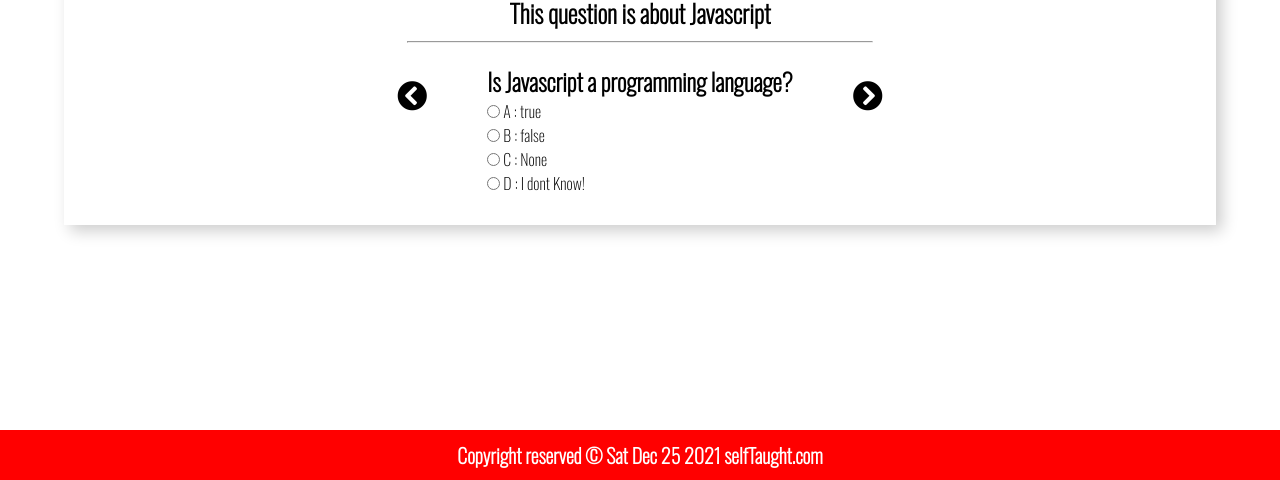
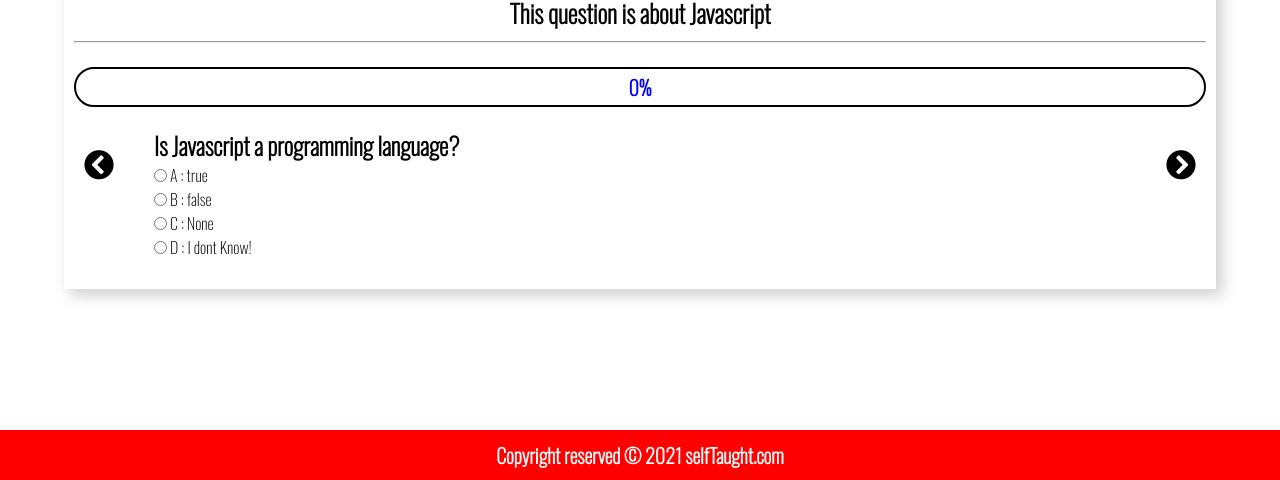
Before and after one commit to Madrine256/questions-and-answer-app, a plain HTML site: page index.html in a window 1280 px wide. Shown: the part 320-800 px from the top of the page. Drawn offline with nearby package versions, Linux system fonts and the light colour scheme; a web font is replaced by a local one.

Commit message:
added progress bar

```diff
--- a/app.js
+++ b/app.js
@@ -5,12 +5,16 @@ const radioInputs = document.querySelectorAll('input[type="radio"]');
 const labels = document.querySelectorAll('label');
 const btns = document.querySelectorAll('button');
 const questionSpanCounter = document.querySelector('#qns-counter');
-const questionContentDiv = document.querySelector('.question-content')
+const questionContentDiv = document.querySelector('.question-content');
+const progressCounter = document.querySelector('.progressCounter');
+const progressBar = document.querySelector('.progressBar');
 let counter = 0;
+const counterWidth = 100;
+let widthNum =  counterWidth / myQuestionBox.length;
 window.addEventListener('DOMContentLoaded', ()=>{
     dataLoading(counter);
-    questionSpanCounter.innerHTML = counter;
-    btnClick();
+    // questionSpanCounter.innerHTML = counter;
+    // btnClick();
     radioInputs.forEach(inputs=>{
         inputs.checked = "";
         inputs.onchange = (e)=>{
@@ -20,7 +24,11 @@ window.addEventListener('DOMContentLoaded', ()=>{
         const myCurrentIncr = myQuestionBox[counter];
 
         if(selectedAns === myCurrentIncr.correctAns){
-            alert('u got it right');
+            alert('Amazing,You got it right!');
+
+            progressCounter.innerHTML= widthNum + "%";
+            progressBar.style.width = widthNum + "%";
+
         }else{
             alert('The Answer is wrong , Try Again!');
             location.reload();
@@ -34,6 +42,7 @@ let dataLoading = (ourData)=>{
     btnClick();
     const question = myQuestionBox[ourData];
     qsnTitle.innerHTML = question.Myqsn;
+    questionSpanCounter.innerHTML = question.qsnNum;
     qsnABout.innerHTML = `This question is about ${question.qsnAbout}`;
     const answers = question.answers;
     //loop through answers
@@ -53,18 +62,28 @@ function btnClick(){
             const btnClass = e.currentTarget.classList;
             // console.log(btnClass)
             if(btnClass.contains("prev")){
+
                 counter--;
                 if(counter < 0){
                     counter = myQuestionBox.length - 1;
                 }
-                questionSpanCounter.innerHTML = counter;
+                // questionSpanCounter.innerHTML = counter;
                 dataLoading(counter);
             }else if(btnClass.contains("next")){
+                 //set the radio btns to empty;
+                 radioInputs.forEach(inputsChecked =>{
+                    inputsChecked.checked = "";
+                })
                 counter++;
+                widthNum += 12.5;
                 if(counter > myQuestionBox.length-1){
+                   counter= "0";
+                    //change the title of displayed after all questions are answered.
                     const heading = document.querySelector('#h1Question');
                     heading.innerHTML  = "Well Done, wish you the best in Your new  career!";
+                    //set the questions about to empty.
                     qsnABout.textContent = "";
+                    //questions content set to any message.
                     questionContentDiv.innerHTML = `End of the exerrcise\n\t <div class="refresh"> Try Again?</div>`;
                     //get the try again button
                     const tryAgainBtn = document.querySelector('.refresh');
@@ -76,7 +95,7 @@ function btnClick(){
                     btns[1].style.display = "none";
 
                 }
-                questionSpanCounter.innerHTML = counter;
+                // questionSpanCounter.innerHTML = counter;
 
                 dataLoading(counter);
             }
@@ -85,6 +104,7 @@ function btnClick(){
 }
 
 const myDate = new Date();
-const date1 = myDate.toDateString();
+const date1 = myDate.getFullYear();
+//toDateString() gets the daya date and year.
 const copyrightDate = document.querySelector('#date');
 copyrightDate.innerHTML = date1;
--- a/index.html
+++ b/index.html
@@ -27,7 +27,11 @@
                     <div class="counter">
                         <h1 id="h1Question">Question : <span id="qns-counter">1</span></h1>
                         <p id="about"></p>
-                    </div><hr>
+                    </div><hr><br>
+                    <div class="progressContainer">
+                        <div class="progressCounter">0%</div>
+                        <div class="progressBar"></div>
+                    </div>
                         <div class="question-content">
                             <div class="question-title">
                                     <h1 id="qsn-title">Do You Love programming?</h1>
@@ -59,11 +63,11 @@
                             <button class="btn next">
                                 <i class="fas fa-chevron-circle-right"></i>
                             </button>
-
+                     </div>
 
             </div>
 
-            </div>
+
         </section>
 
         <footer>
--- a/qns_store/qns.js
+++ b/qns_store/qns.js
@@ -104,12 +104,12 @@ export const myQuestionBox = [
         answers : [
             {
                 A : "Date().getFullYear();",
-                B : "new Date().getCurrenyYear()",
+                B : "new Date().getFullYear()",
                 C : "date.getYear()",
                 D : "None of the above"
             }
         ],
-        correctAns : "A"
+        correctAns : "B"
     }
 
 ];
--- a/style.css
+++ b/style.css
@@ -16,6 +16,7 @@
     margin: 0;
     box-sizing: border-box;
 }
+
 
 .container{
    width: 100%;
@@ -65,9 +66,9 @@ nav{
     color: white;
 }
 .questions-container{
-    display: flex;
+    /* display: flex;
     justify-content: center;
-    align-items: center;
+    align-items: center; */
     box-shadow: var(--bs);
     width: 90%;
     margin: 10% 5%;
@@ -91,7 +92,7 @@ button{
     outline:none;
     border: none;
     position: absolute;
-    top:50%;
+    top:60%;
 }
 .btn i{
     padding: 10px;
@@ -101,11 +102,11 @@ button{
 
 }
 .prev{
-   left:-10px;
+   left: 10px;
 
 }
 .next{
-   right:-10px;
+   right:10px;
 }
 .footer{
     width: 100%;
@@ -117,6 +118,7 @@ button{
     color: #fff;
     font-weight: bolder;
     font-size: 20px;
+    overflow: hidden;
 }
 .refresh{
     background-color: green;
@@ -132,3 +134,30 @@ button{
     background-color: rgba(0,0,0,0.9);
     font-size: 25px;
 }
+.progressContainer{
+    width: 100%;
+    height: 40px;
+    border:2px solid black;
+    box-sizing: border-box;
+    overflow: hidden;
+    position: relative;
+    border-radius: 20px;
+}
+.progressCounter{
+    width: 100%;
+    height: 100%;
+    display: flex;
+    align-items: center;
+    justify-content: center;
+    font-size: 20px;
+    font-weight: bolder;
+    position: absolute;
+    z-index: 1;
+    color: blue;
+}
+.progressBar{
+    background-color: green;
+    position: absolute;
+    transition: width 0.3s linear;
+    height: 100%;
+}
```
Lines whose indentation alone changed are shown as unchanged.
